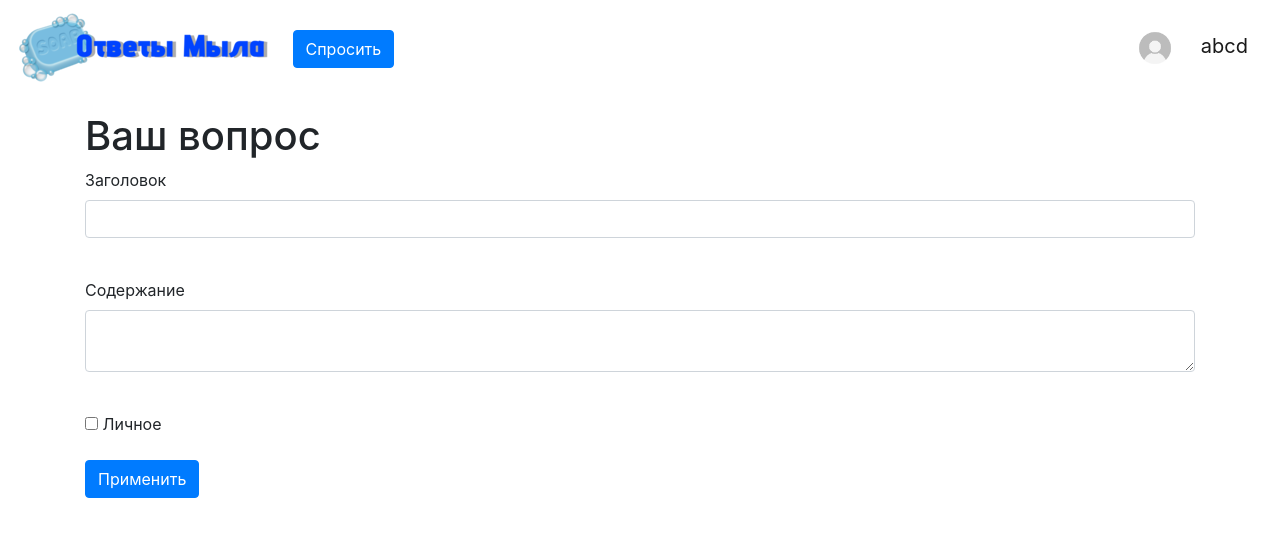
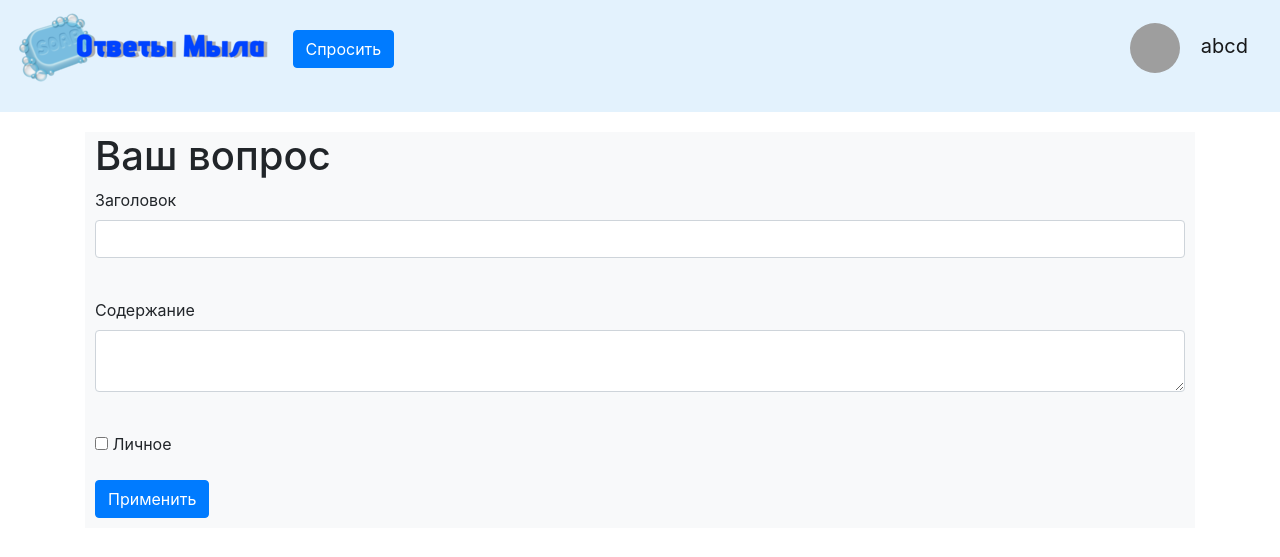
Before and after one commit to gamr416/api_project_yandex2024, a Flask app: page /ask in a window 1280 px wide. Shown: the top 557 px of the page. Run offline with Flask 3, Linux system fonts and the light colour scheme; a user stored in the database is signed in; some libraries are stand-ins or nearby versions; grey boxes are pictures that could not be loaded.

Commit message:
чуть чуть внешки

```diff
--- a/main.py
+++ b/main.py
@@ -136,7 +136,7 @@ def reqister():
         user.set_password(form.password.data)
         db_sess.add(user)
         db_sess.commit()
-        avatar = "static/img/no_image.png"
+        avatar = "static/img/no_image_1.png"
         con = sqlite3.connect('db/blogs.db')
         cur = con.cursor()
         cur.execute(f'''UPDATE users SET avatar = "{avatar}" WHERE id = "{user.id}"''')
--- a/static/css/style.css
+++ b/static/css/style.css
@@ -73,6 +73,12 @@ file-upload {
 
   height: 150px;  /* Высота */
 
+  border: 1px solid black;
+  border-radius: 100%;
+  display: flex;
+  align-items: center;
+  justify-content: center;
+
 }
 
 .animate2 img {
@@ -90,7 +96,6 @@ file-upload {
   opacity:0;
 
   filter:alpha (opacity=0);
-
 }
 
 .animate2:hover img.first { /* при наведении курсора первая картинка становится не прозрачной */
@@ -98,6 +103,7 @@ file-upload {
   opacity:0.7;
 
   filter:alpha (opacity=70);
+
 
 }
 
--- a/templates/base.html
+++ b/templates/base.html
@@ -12,14 +12,14 @@
 
 <body>
     <header>
-        <nav class="navbar navbar-light bg-white">
+        <nav class="navbar navbar-light"  style="background-color: #e3f2fd;">
             <p>
             <a class="navbar-brand unselectable" href="/" ><img src="/static/img/logo.png"></a>
             {% if current_user.is_authenticated %}
             <a class="btn btn-primary" href="/ask">Спросить</a>
             </p>
             <p>
-            <a class="navbar-brand" href="/user"><img src=/{{current_user.avatar}} width="50" height="50"></a>
+            <a class="navbar-brand" href="/user"><img src=/{{current_user.avatar}} width="50" height="50" style="border-radius: 100%;"></a>
             <a class="navbar-brand" href="/user">{{ current_user.name }}</a>
             </p>
             {% else %}
--- a/templates/index.html
+++ b/templates/index.html
@@ -3,7 +3,7 @@
 {% block content %}
     <h1>Записи в блоге</h1>
     {% for item in news%}
-        <div class="col-md6 border rounded">
+        <div class="col-md6 border rounded" style="background-color: #f8f9fa; margin-top: 20px;">
             <h2><a href="/question/{{ item.id }}">{{item.title}}</a></h2>
             <div>
                 {{item.content}}
--- a/templates/news.html
+++ b/templates/news.html
@@ -1,10 +1,10 @@
 {% extends "base.html" %}
 
 {% block content %}
-    <h1>Ваш вопрос</h1>
-    <form action="" method="post">
+    <form action="" method="post" style="background-color: #f8f9fa; margin-top: 20px;">
+        <h1 style="margin-left: 10px; margin-right: 10px">Ваш вопрос</h1>
         {{ form.hidden_tag() }}
-        <p>
+        <p style="margin-left: 10px; margin-right: 10px">
             {{ form.title.label }}<br>
             {{ form.title(class="form-control") }}<br>
             {% for error in form.title.errors %}
@@ -13,7 +13,7 @@
                 </p>
             {% endfor %}
         </p>
-        <p>
+        <p style="margin-left: 10px; margin-right: 10px">
             {{ form.content.label }}<br>
             {{ form.content(class="form-control") }}<br>
             {% for error in form.content.errors %}
@@ -22,8 +22,8 @@
                 </p>
             {% endfor %}
         </p>
-        <p>{{ form.is_private() }} {{ form.is_private.label }}</p>
-        <p>{{ form.submit(type="submit", class="btn btn-primary") }}</p>
+        <p style="margin-left: 10px; margin-right: 10px">{{ form.is_private() }} {{ form.is_private.label }}</p>
+        <p style="margin-left: 10px; margin-right: 10px">{{ form.submit(type="submit", class="btn btn-primary", style="margin-bottom: 10px;") }}</p>
         {{message}}
     </form>
 {% endblock %}
```
Also changed, not shown: templates/user_info.html (+6 -6 lines), db/blogs.db, static/img/no_image_1.png (renamed from static/img/no_image.png).
